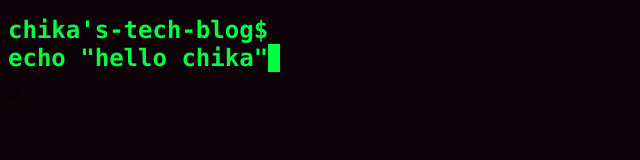
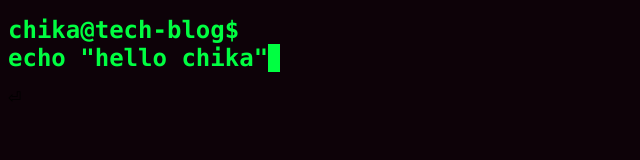
Before and after one commit to takumi34/typing_css, a plain HTML site: page index.html in a window 1280 px wide. Shown: the whole page, without its empty margins (0-640 px from the left). Drawn offline with Linux system fonts and the light colour scheme.

Commit message:
update index.html

```diff
--- a/index.html
+++ b/index.html
@@ -8,10 +8,12 @@
 </head>
 
 <body>
-  <h1>
-    chika's-tech-blog$
-    <div class="type">echo "hello chika"</div>
-  </h1>
+  <header>
+    <h1>
+      chika@tech-blog$
+      <div class="type">echo "hello chika"</div>
+    </h1>
+  </header>
 </body>
 
 
```
